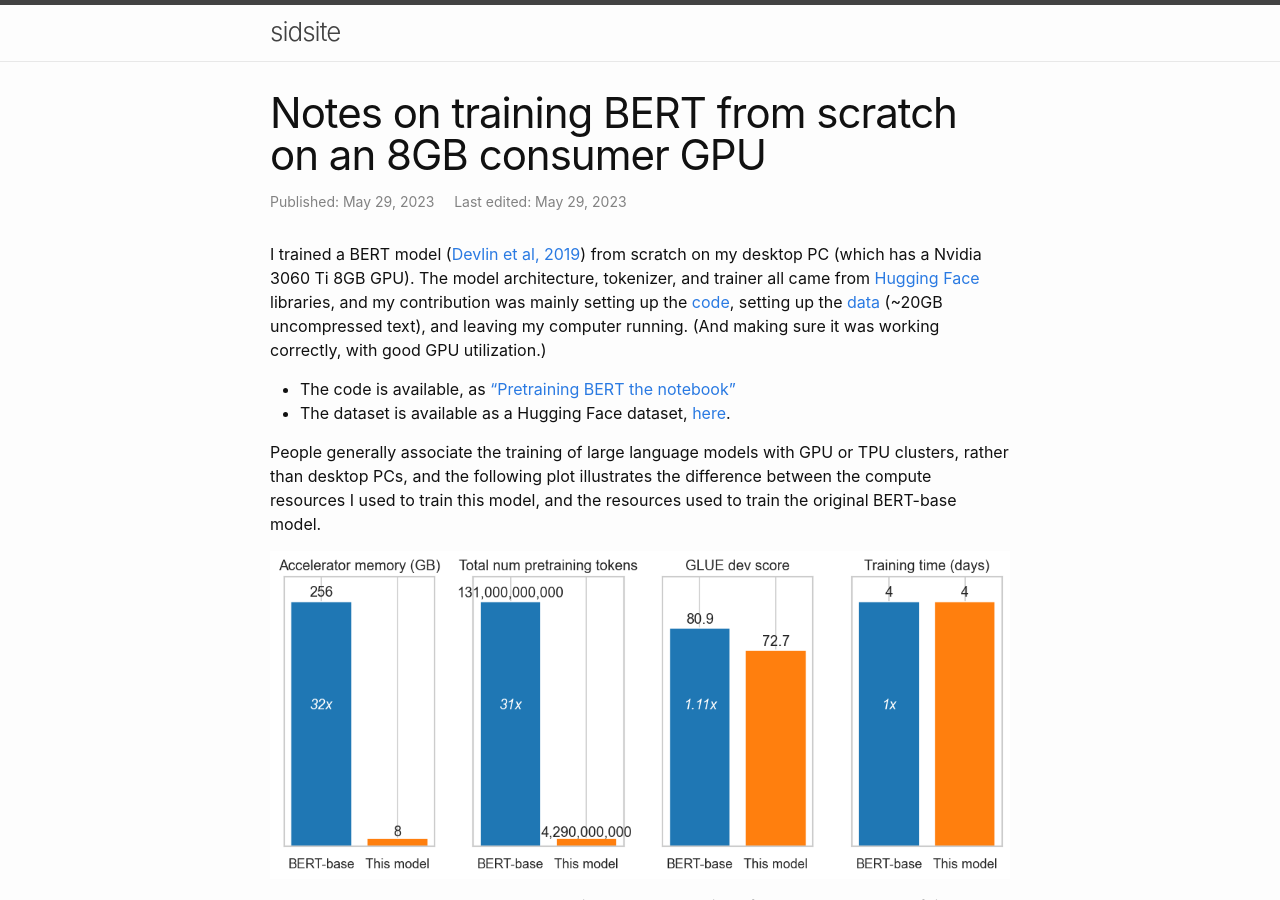
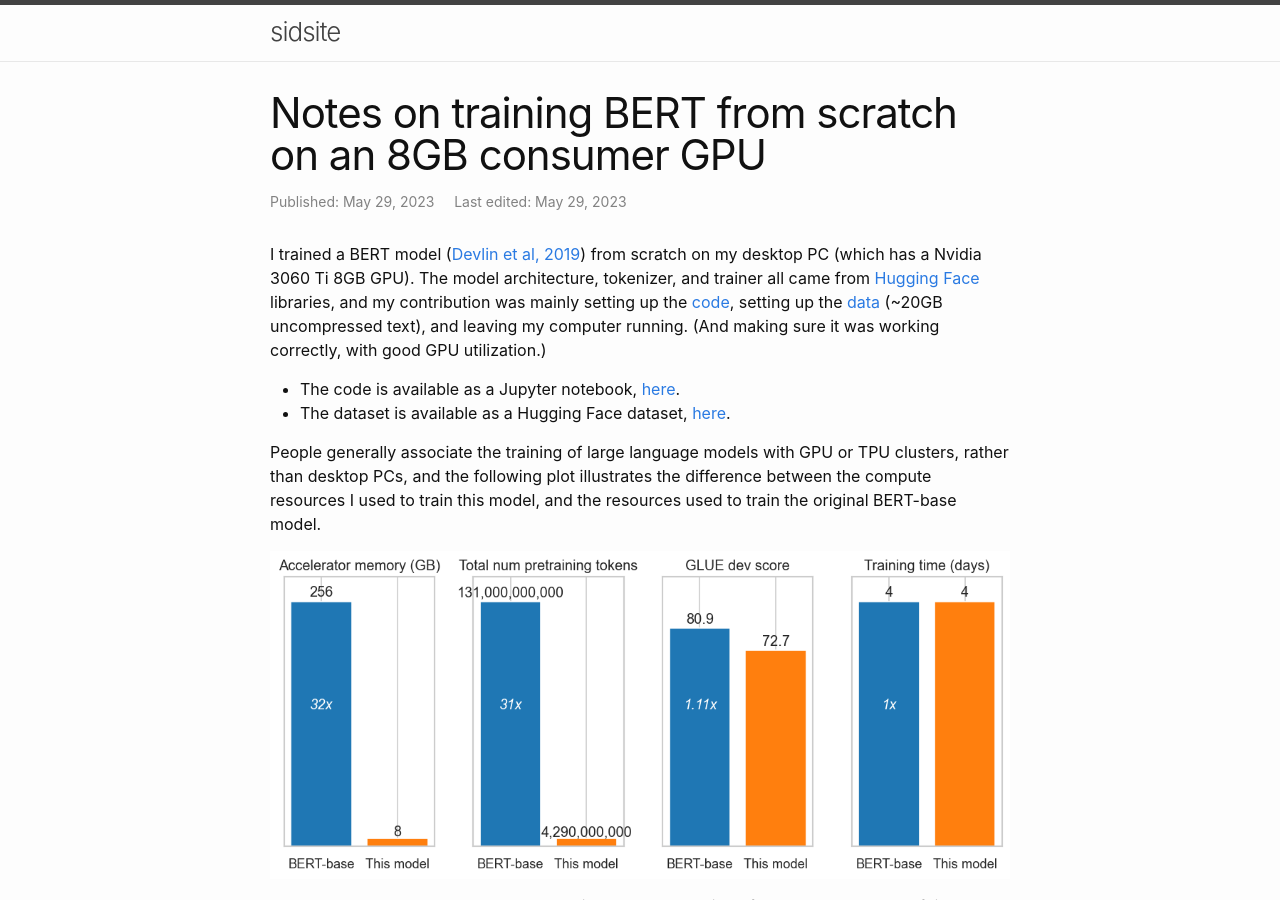
Before and after one commit to sradc/sradc.github.io, a Jekyll site: the page built from _posts/2023-05-29-bert-from-scratch.md, in a window 1280 px wide and 900 px high. Built offline with Jekyll 4.4.1, drawn with Linux system fonts in a browser that asks for light colours; comment, search, counter and statistics services are not loaded.

Commit message:
change wording

```diff
--- a/_posts/2023-05-29-bert-from-scratch.md
+++ b/_posts/2023-05-29-bert-from-scratch.md
@@ -9,7 +9,7 @@ comments: true
 
 I trained a BERT model ([Devlin et al, 2019](https://arxiv.org/abs/1810.04805)) from scratch on my desktop PC (which has a Nvidia 3060 Ti 8GB GPU). The model architecture, tokenizer, and trainer all came from [Hugging Face](https://huggingface.co/) libraries, and my contribution was mainly setting up the [code](https://github.com/sradc/pretraining-BERT/tree/main), setting up the [data](https://huggingface.co/datasets/sradc/chunked-shuffled-wikipedia20220301en-bookcorpusopen) (~20GB uncompressed text), and leaving my computer running. (And making sure it was working correctly, with good GPU utilization.)
 
-- The code is available, as ["Pretraining BERT the notebook"](https://github.com/sradc/pretraining-BERT/blob/main/pretraining_BERT.ipynb)
+- The code is available as a Jupyter notebook, [here](https://github.com/sradc/pretraining-BERT/blob/main/pretraining_BERT.ipynb).
 - The dataset is available as a Hugging Face dataset, [here](https://huggingface.co/datasets/sradc/chunked-shuffled-wikipedia20220301en-bookcorpusopen).
 
 People generally associate the training of large language models with GPU or TPU clusters, rather than desktop PCs, and the following plot illustrates the difference between the compute resources I used to train this model, and the resources used to train the original BERT-base model.
```
